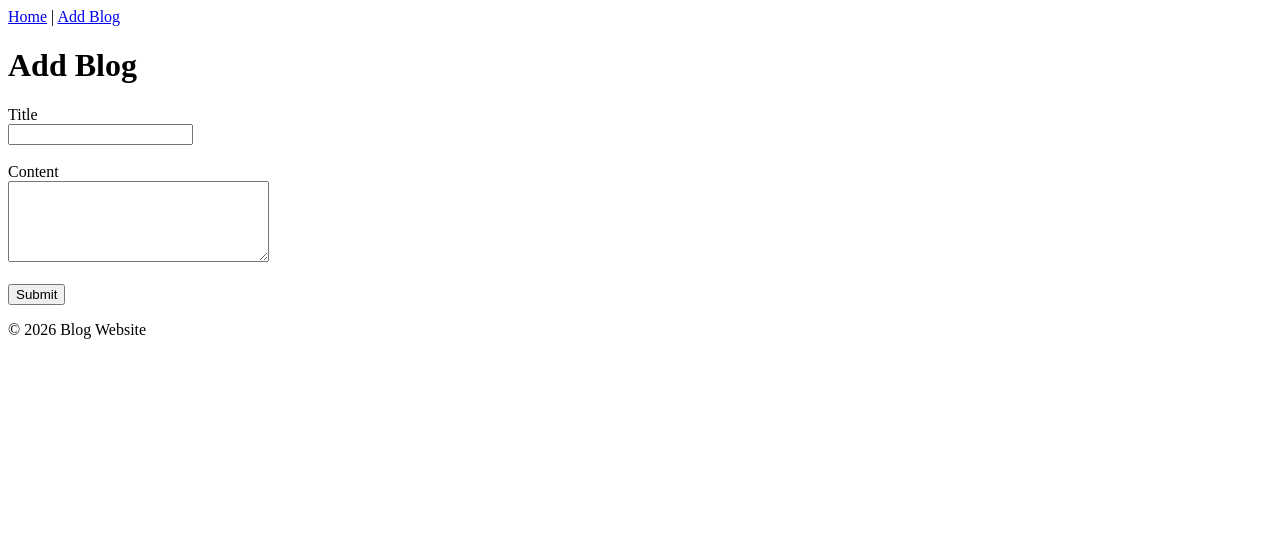
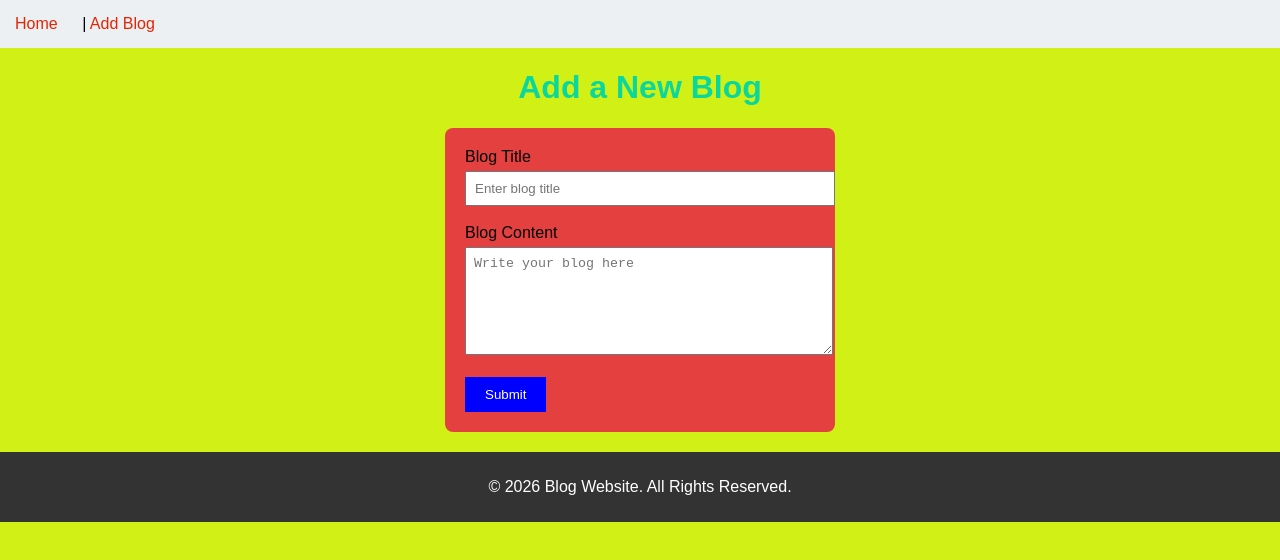
Before and after one commit to usharani16challa/blog-website, a website: page add-blog.html in a window 1280 px wide. Drawn offline with Linux system fonts and the light colour scheme.

Commit message:
Day 4 completed

```diff
--- a/add-blog.html
+++ b/add-blog.html
@@ -1,7 +1,10 @@
 <!DOCTYPE html>
-<html>
+<html lang="en">
 <head>
+    <meta charset="UTF-8">
+    <meta name="viewport" content="width=device-width, initial-scale=1.0">
     <title>Add Blog</title>
+    <link rel="stylesheet" href="style.css">
 </head>
 <body>
 
@@ -10,21 +13,23 @@
         <a href="add-blog.html">Add Blog</a>
     </nav>
 
-<h1>Add Blog</h1>
+    <h1>Add a New Blog</h1>
 
-<form>
-    <label>Title</label><br>
-    <input type="text"><br><br>
+    <form onsubmit="submitBlog(event)">
+        <label for="title">Blog Title</label><br>
+        <input type="text" id="title" placeholder="Enter blog title"><br><br>
 
-    <label>Content</label><br>
-    <textarea rows="5" cols="30"></textarea><br><br>
+        <label for="content">Blog Content</label><br>
+        <textarea id="content" rows="6" placeholder="Write your blog here"></textarea><br><br>
 
         <button type="submit">Submit</button>
     </form>
 
     <footer>
-    <p>© 2026 Blog Website</p>
+        <p>&copy; 2026 Blog Website. All Rights Reserved.</p>
     </footer>
+
+    <script src="script.js"></script>
 
 </body>
 </html>
--- /dev/null
+++ b/script.js
@@ -0,0 +1,13 @@
+function submitBlog(event) {
+    event.preventDefault();
+
+    let title = document.getElementById("title").value;
+    let content = document.getElementById("content").value;
+
+    if (title === "" || content === "") {
+        alert("Please fill in all fields.");
+        return;
+    }
+
+    alert("Blog submitted successfully!");
+}
--- a/style.css
+++ b/style.css
@@ -1,29 +1,29 @@
 body{
     font-family: Arial, sans-serif;
     margin: 0;
-    background-color: #f4f4f4;
+    background-color: #d1f116;
 }
 
 nav{
-    background: #333;
+    background: #ecf0f3;
     padding: 15px;
 }
 
 nav a{
-    color: white;
+    color: rgb(226, 38, 5);
     text-decoration: none;
     margin-right: 20px;
 }
 
 h1{
     text-align: center;
-    color: #333;
+    color: #09d79d;
 }
 
 form{
     width: 350px;
     margin: 20px auto;
-    background: white;
+    background: rgb(228, 64, 64);
     padding: 20px;
     border-radius: 8px;
 }
```
Lines whose indentation alone changed are shown as unchanged.
